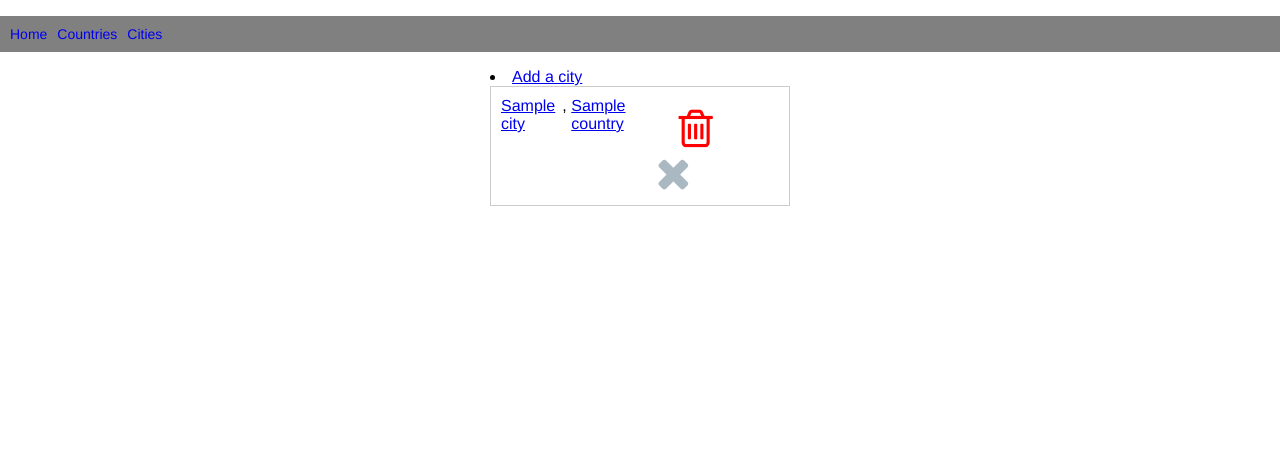
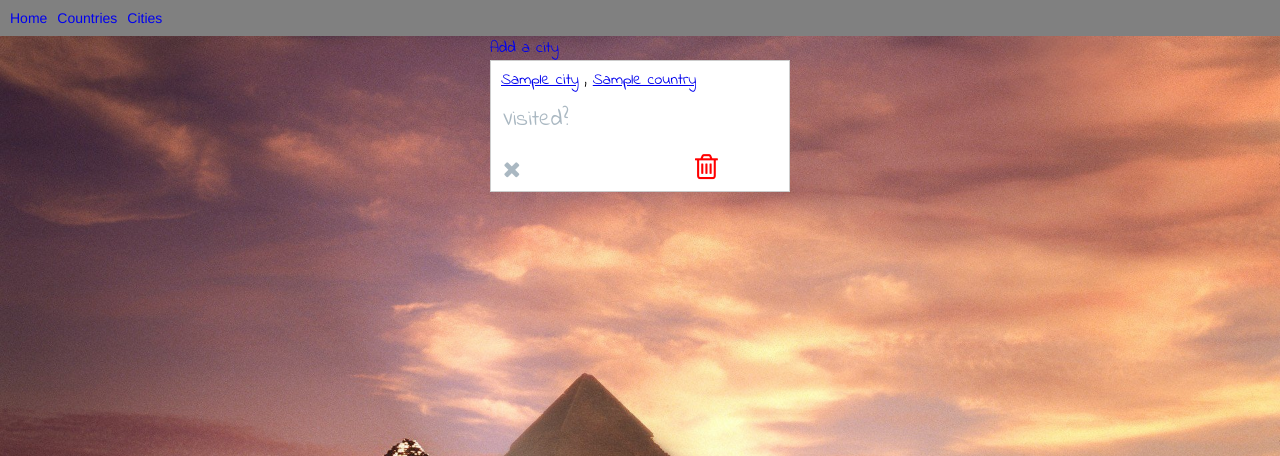
Before and after one commit to DrewCrossan/CodeClan_First_Project, a Flask app: page /cities in a window 1280 px wide. Shown: the top 456 px of the page. Run offline with Flask 2, Linux system fonts and the light colour scheme; a database or web service that is not in the repository returns one stand-in record (values such as "Sample title"); some libraries are stand-ins or nearby versions.

Commit message:
added styling and experimenting with styles. Struggling to find something that works but happy with how it looks

```diff
--- a/drews_travel_bucket_list/static/style.css
+++ b/drews_travel_bucket_list/static/style.css
@@ -1,22 +1,34 @@
+
+
+
 body{
-    font-family: "Helvetica", arial, sans-serif; font-size: 16px;
+    font-family: "Indie Flower", "Helvetica", arial, sans-serif; font-size: 16px;
     margin: 0;
+    background: url('images/travel.jpeg') top right no-repeat;
+    background-attachment: fixed;
+    background-size: 100%;
   }
 
-  .country, city, sight {
+  .country {
     border: 1px solid #ccc;
     width: 300px;
     min-height: 68px;
     padding: 10px;
-    display: flex;
+    display: flexbox;
     line-height: 18px;
     margin-bottom: 10px;
+    background-color: #fff;
   }
 
-  .visited{
+  .visited {
     color: #8899a6;
     font-size: 13px;
     margin-left: 20px;
+  }
+
+  .column {
+    background-color: fff;
+    /* opacity: 50%; */
   }
 
   .buttons {
@@ -27,7 +39,7 @@ body{
   }
 
   .buttons i {
-    width: 80px;
+    width: 130px;
   }
 
   input, select, button {
@@ -51,12 +63,14 @@ body{
     display: flex;
     padding: 10px;
     background-color: grey;
+    margin: 0;
     color: white;
   }
 
   .menu li a{
     text-decoration: none;
   }
+
 
   .menu li a:visited{
     color: white;
@@ -69,18 +83,40 @@ body{
     font-family: "Helvetica", arial, sans-serif; font-size: 14px;
   }
 
-  .container{
+
+  .container {
     display: flex;
     flex-wrap: wrap;
     width: 300px;
     margin: 0 auto;
   }
 
-  #home-image {
+  .container li a{
+    text-decoration: none;
+  }
+
+  /* #home-image {
     width:100vw;
     height:100vh;
     background-image: url('images/travel.jpeg');
     background-repeat: no-repeat;
     background-size: cover;
     border: 0;
+    margin: 0;
+  } */
+
+  #home-image h1 {
+    font-family: "Indie flower", "Helvetica" Arial;
+    margin: 0;
+    position: middle;
+    font-size: 72px;
+    color: #fff;
+    display: flex;
+    flex-direction: column;
+    justify-content: center;
+    text-align: center;
   }
+
+  #remove-bullet {
+    list-style-type: none;
+  }
--- a/drews_travel_bucket_list/templates/base.html
+++ b/drews_travel_bucket_list/templates/base.html
@@ -7,6 +7,9 @@
     <link rel="stylesheet" href="https://stackpath.bootstrapcdn.com/font-awesome/4.7.0/css/font-awesome.min.css"
     crossorigin="anonymous">
     <link rel="stylesheet" href="{{ url_for('static', filename='style.css') }}">
+    <link rel="preconnect" href="https://fonts.googleapis.com">
+<link rel="preconnect" href="https://fonts.gstatic.com" crossorigin>
+<link href="https://fonts.googleapis.com/css2?family=Indie+Flower&display=swap" rel="stylesheet">
     <title>My Bucket List</title>
 </head>
 <body>
--- a/drews_travel_bucket_list/templates/cities/index.html
+++ b/drews_travel_bucket_list/templates/cities/index.html
@@ -1,24 +1,31 @@
 {% extends "base.html" %}
 {% block content %}
-<li><a href="/cities/new">Add a city</a></li>
+<div id="remove-bullet">
+    <li><a href="/cities/new">Add a city</a></li>
+</div>
 {% for city in all_cities %}
 <div class="country">
     <a href="/cities/{{city.id}}">{{ city.city_name }}</a>
-    ,<p>&nbsp;</p> <a  href="/countries/{{city.country.id}}">{{ city.country.country_name }}</a>
+    , <a  href="/countries/{{city.country.id}}">{{ city.country.country_name }}</a>
 
     <!-- <div class="visited">
         {{ city.visited }}
     </div> -->
+
     <div class="buttons">
-        <form class="delete-form" action="/cities/{{city.id}}/delete" method="POST">
-        <button class="trash-button"><i class="fa fa-trash-o fa-3x" style="color:red" aria-hidden="true"></i></button>
-        </form>
+
+        <p>Visited?</p>
 
         {% if city.visited == True %}
-        <i class="fa fa-check fa-2x" style="color:green" aria-hidden="true"></i>
+        <i class="fa fa-check fa-1x" style="color:green" aria-hidden="true"></i>
     {% else %}
-        <i class="fa fa-times fa-2x" aria-hidden="true"></i>
+        <i class="fa fa-times fa-1x" aria-hidden="true"></i>
     {% endif %}
+
+
+        <form class="delete-form" action="/cities/{{city.id}}/delete" method="POST">
+        <button class="trash-button"><i class="fa fa-trash-o fa-2x" style="color:red" aria-hidden="true"></i></button>
+        </form>
     </div>
 
 </div>
```
Also changed, not shown: drews_travel_bucket_list/templates/cities/show.html (+8 -2 lines), drews_travel_bucket_list/templates/countries/index.html (+11 -6 lines), drews_travel_bucket_list/templates/countries/show.html (+8 -2 lines). Lines whose indentation alone changed are shown as unchanged.
